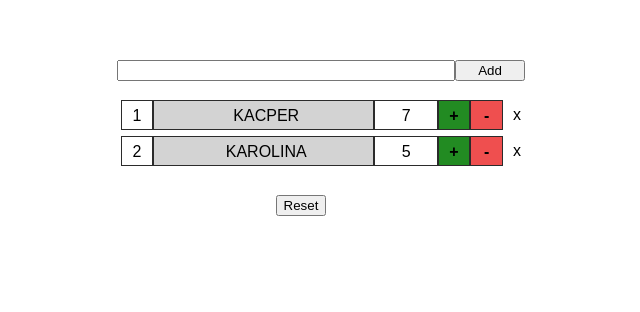
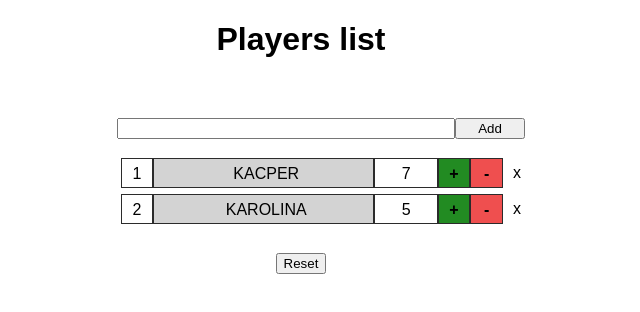
Before and after one commit to Karoootka/24-6-react-tests, a React (Create React App) app: page / in a window 1280 px wide. Shown: the top 312 px of the page, without its empty margins (339-979 px from the left). Built offline with nearby package versions, Linux system fonts and the light colour scheme.

Commit message:
Change some styles

```diff
--- a/public/index.html
+++ b/public/index.html
@@ -22,9 +22,7 @@
     <title>React App</title>
   </head>
   <body>
-    <noscript>
-      You need to enable JavaScript to run this app.
-    </noscript>
+    <h1 style="text-align: center">Players list</h1>
     <div id="root"></div>
     <!--
       This HTML file is a template.
--- a/src/components/Player/Player.css
+++ b/src/components/Player/Player.css
@@ -33,8 +33,16 @@
   background-color: #228b22;
 }
 
+.plus_button:active {
+  background-color: #11ad11;
+}
+
 .minus_button {
   background-color: #ef4f4f;
+}
+
+.minus_button:active {
+  background-color: #f27474;
 }
 
 .Remove_button {
```
